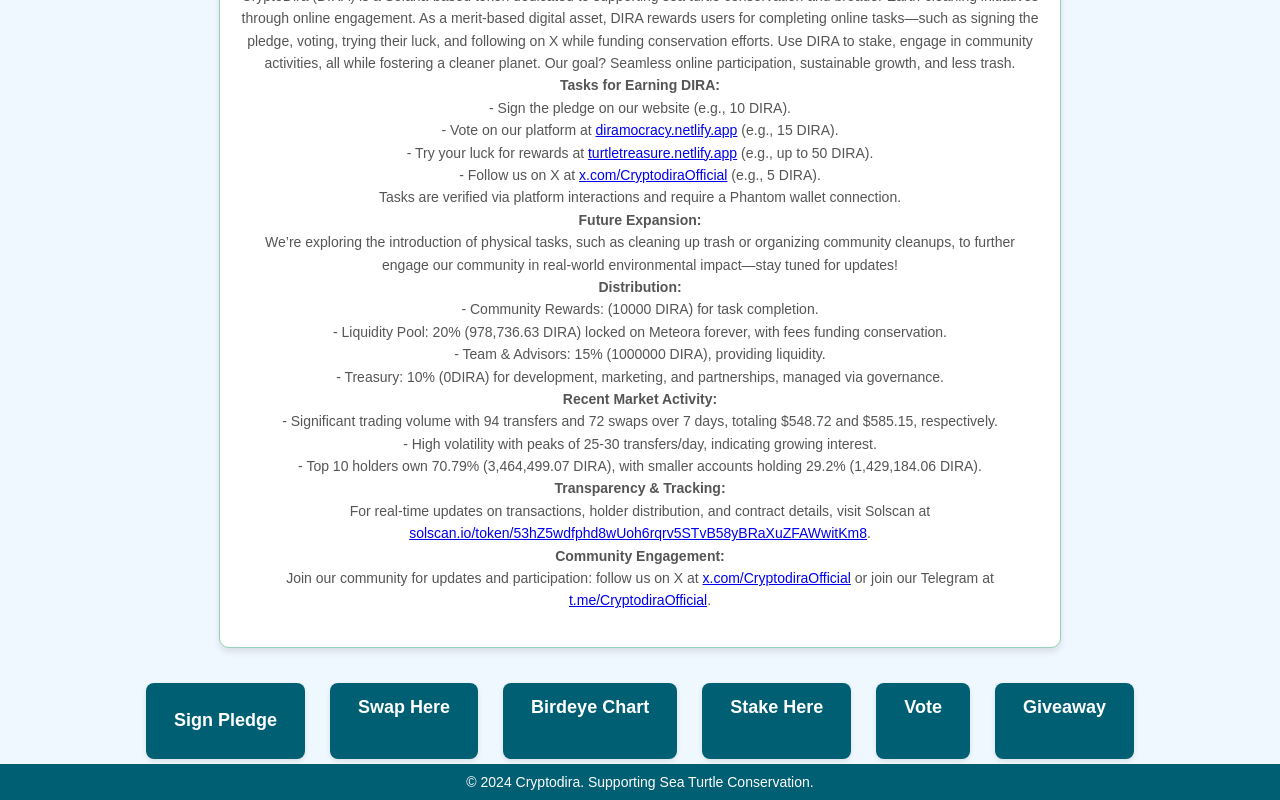
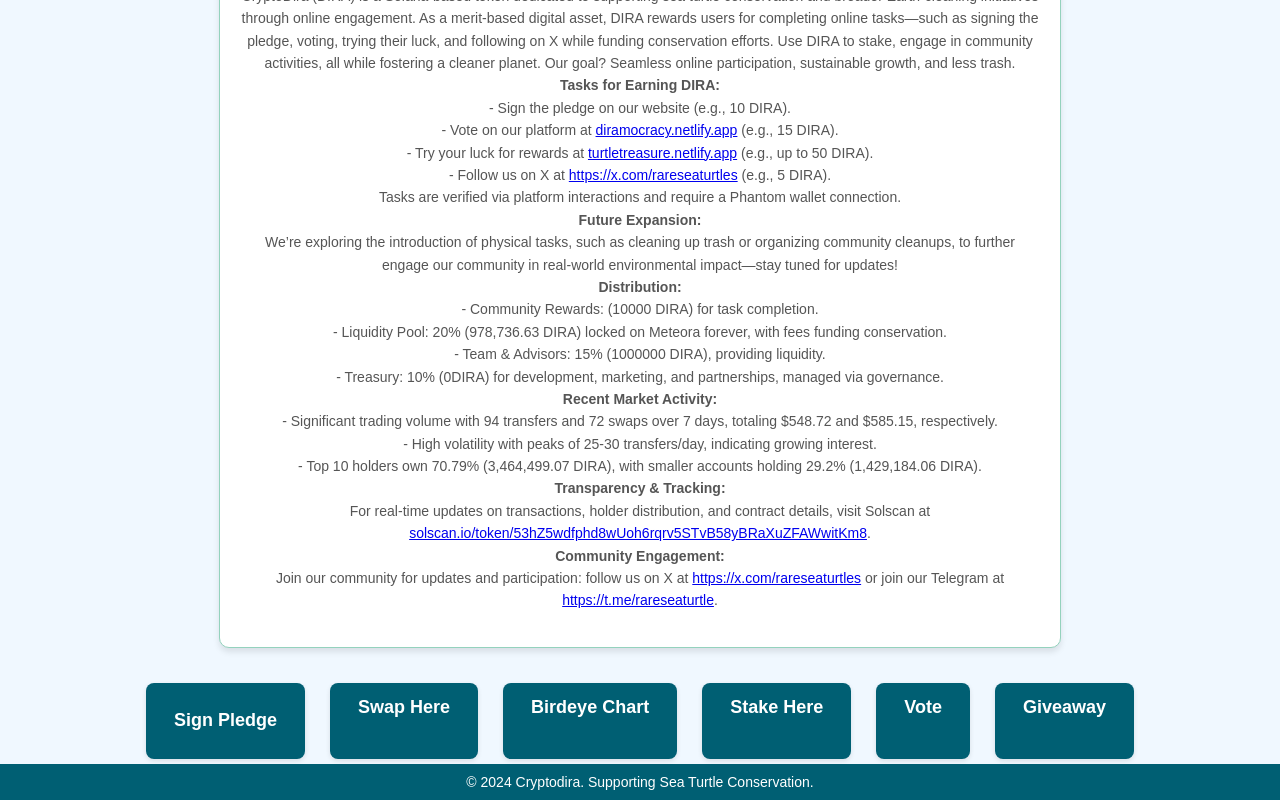
Before and after one commit to rareseaturtles/Cryptodira, a website: page index.html in a window 1280 px wide. Shown: the part 724-1524 px from the top of the page. Drawn offline with Linux system fonts and the light colour scheme.

Commit message:
Update index.html

```diff
--- a/index.html
+++ b/index.html
@@ -212,7 +212,7 @@
         - Sign the pledge on our website (e.g., 10 DIRA).<br>
         - Vote on our platform at <a href="https://diramocracy.netlify.app/" target="_blank">diramocracy.netlify.app</a> (e.g., 15 DIRA).<br>
         - Try your luck for rewards at <a href="https://turtletreasure.netlify.app/" target="_blank">turtletreasure.netlify.app</a> (e.g., up to 50 DIRA).<br>
-        - Follow us on X at <a href="https://x.com/CryptodiraOfficial" target="_blank">x.com/CryptodiraOfficial</a> (e.g., 5 DIRA).<br>
+        - Follow us on X at <a href="https://x.com/rareseaturtles" target="_blank">https://x.com/rareseaturtles</a> (e.g., 5 DIRA).<br>
         Tasks are verified via platform interactions and require a Phantom wallet connection.<br>
         <strong>Future Expansion:</strong><br>
         We’re exploring the introduction of physical tasks, such as cleaning up trash or organizing community cleanups, to further engage our community in real-world environmental impact—stay tuned for updates!<br>
@@ -228,7 +228,7 @@
         <strong>Transparency & Tracking:</strong><br>
         For real-time updates on transactions, holder distribution, and contract details, visit Solscan at <a href="https://solscan.io/token/53hZ5wdfphd8wUoh6rqrv5STvB58yBRaXuZFAWwitKm8" target="_blank">solscan.io/token/53hZ5wdfphd8wUoh6rqrv5STvB58yBRaXuZFAWwitKm8</a>.<br>
         <strong>Community Engagement:</strong><br>
-        Join our community for updates and participation: follow us on X at <a href="https://x.com/CryptodiraOfficial" target="_blank">x.com/CryptodiraOfficial</a> or join our Telegram at <a href="https://t.me/CryptodiraOfficial" target="_blank">t.me/CryptodiraOfficial</a>.
+        Join our community for updates and participation: follow us on X at <a href="https://x.com/rareseaturtles" target="_blank">https://x.com/rareseaturtles</a> or join our Telegram at <a href="https://t.me/rareseaturtle" target="_blank">https://t.me/rareseaturtle</a>.
     </p>
 </div>
 
```
